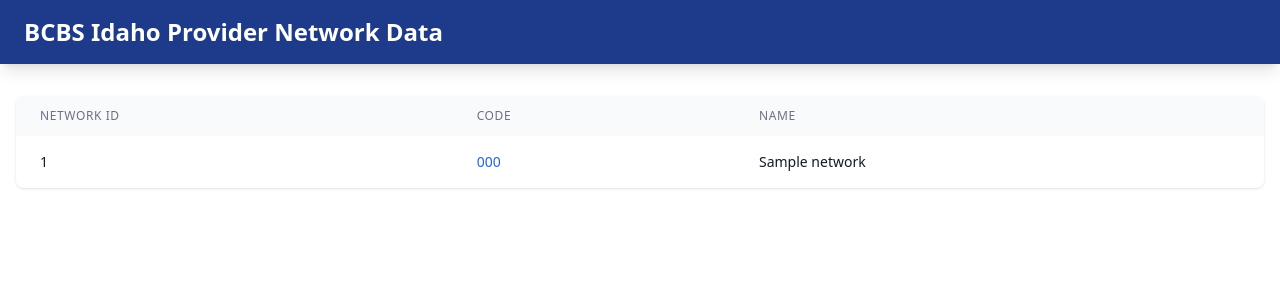
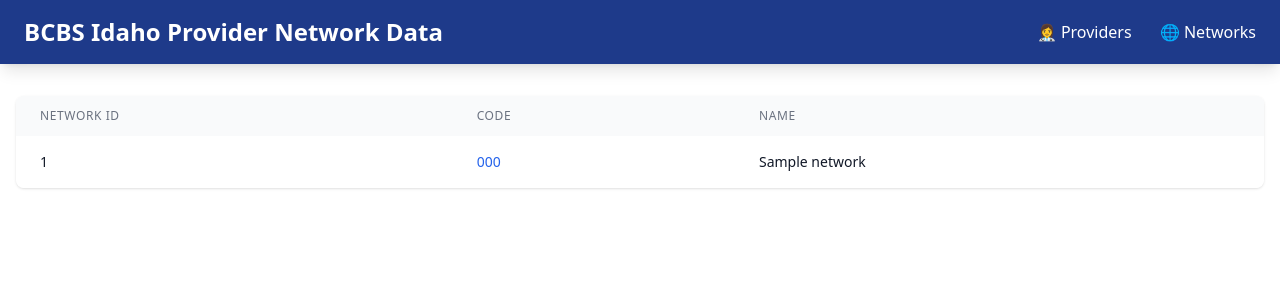
Before and after one commit to andrewfurman/IdahoProviders, a Flask app: page /networks in a window 1280 px wide. Shown: the top 300 px of the page. Run offline with Flask 3, Linux system fonts and the light colour scheme; a database or web service that is not in the repository returns one stand-in record (values such as "Sample title"); some libraries are stand-ins or nearby versions.

Commit message:
Assistant checkpoint: Add navigation links to header
Assistant generated file changes:
- providers/templates/header.html: Add navigation links with emojis to header

---

User prompt:

Can you also update the header so that it has links on the upper right-hand side to the networks and providers page?  Can you have each of those links start with an emoji that represents the link?  So maybe the female doctor emoji for the providers page and then the globe emoji that kind of shows the, that's used typically to represent the World Wide Web for the networks page.  So I can easily navigate between them, keep those links aligned to the right side of the page, just like the title is aligned to the left side of the page in the header.

Replit-Commit-Author: Assistant
Replit-Commit-Session-Id: 5732ddef-d906-4f08-9f79-50730e0f0ab2

```diff
--- a/providers/templates/header.html
+++ b/providers/templates/header.html
@@ -9,7 +9,13 @@
 </head>
 <body>
     <header class="bg-blue-900 py-4 px-6 shadow-lg">
-        <h1 class="text-white font-bold text-2xl">BCBS Idaho Provider Network Data</h1>
+        <div class="container mx-auto flex justify-between items-center">
+            <h1 class="text-white font-bold text-2xl">BCBS Idaho Provider Network Data</h1>
+            <nav class="space-x-6">
+                <a href="{{ url_for('providers.providers') }}" class="text-white hover:text-blue-200">👩‍⚕️ Providers</a>
+                <a href="{{ url_for('providers.networks') }}" class="text-white hover:text-blue-200">🌐 Networks</a>
+            </nav>
+        </div>
     </header>
     {% block content %}{% endblock %}
 </body>
```
